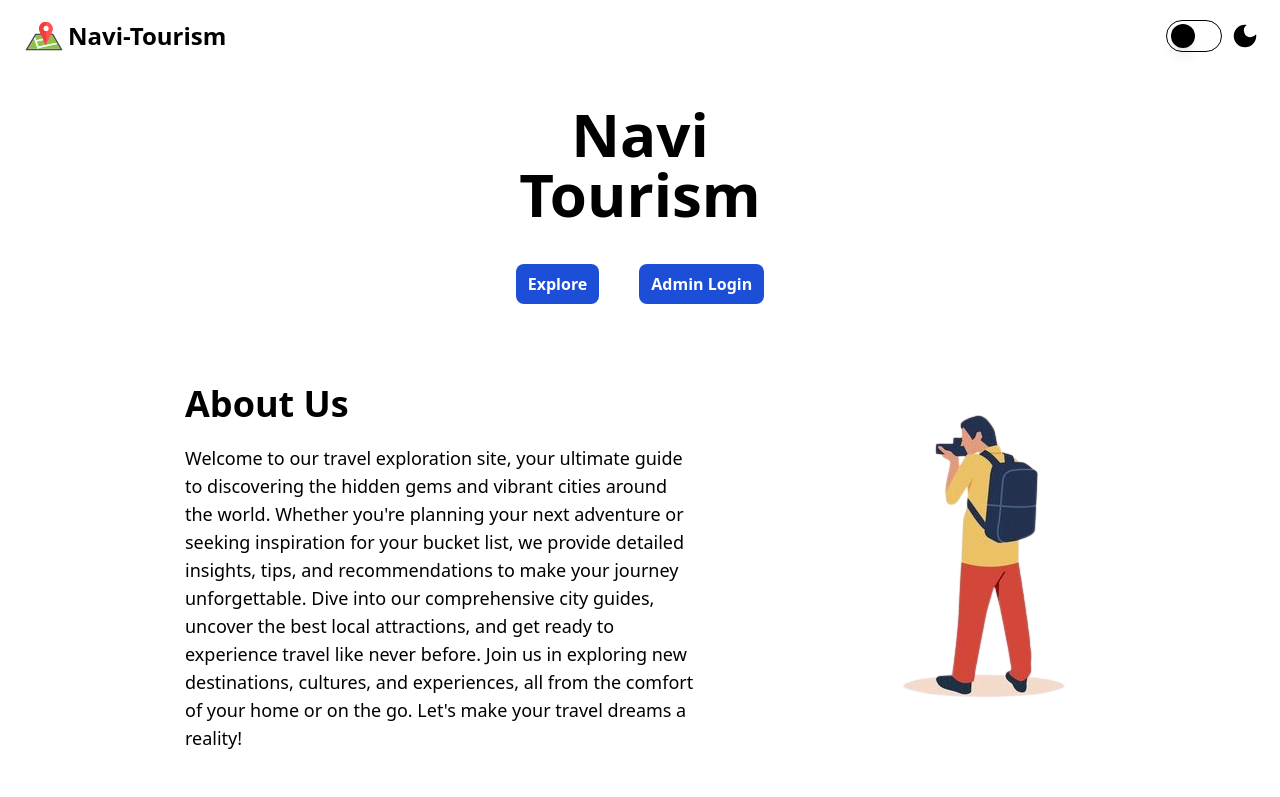
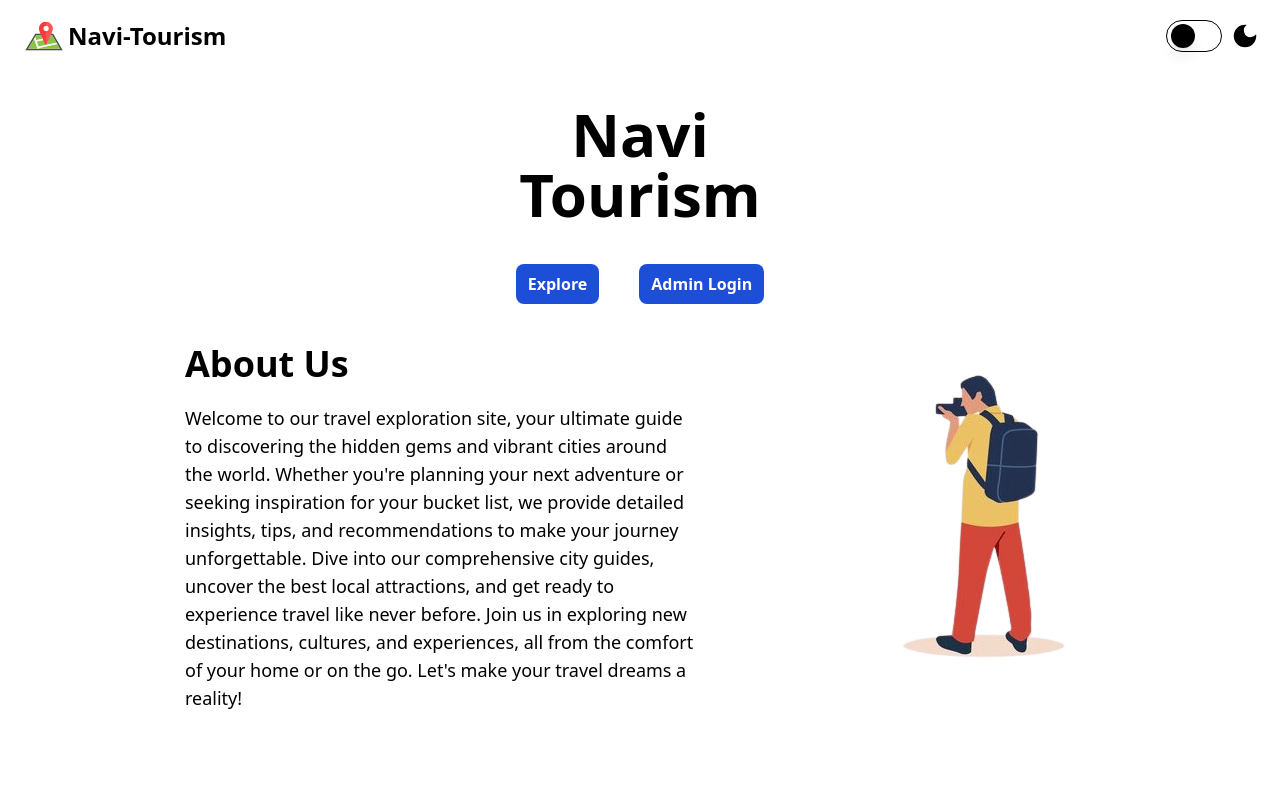
Before and after one commit to nikhil3113/Navi-Tourism, a React (Vite) app in the folder client/: page / in a window 1280 px wide. Shown: the top 797 px of the page. Built offline with nearby package versions, Linux system fonts and the light colour scheme.

Commit message:
solved screen issue

```diff
--- a/client/src/pages/City/City.jsx
+++ b/client/src/pages/City/City.jsx
@@ -117,7 +117,9 @@ const City = () => {
                   </div>
                 ))
               ) : (
-                <p>No cities found.</p>
+                <div className="mt-20 text-4xl dark:text-white text-gray-800">
+                  <p>No cities found.</p>
+                </div>
               )}
             </div>
           </div>
--- a/client/src/pages/Home.jsx
+++ b/client/src/pages/Home.jsx
@@ -22,11 +22,11 @@ const Home = () => {
 
   return (
     <>
-      <div className={`${darkMode && "dark"}`}>
-        <div className="dark:bg-gray-800 h-full ">
+      <div className={`${darkMode && "dark"} flex flex-col min-h-screen` }>
+        <div className="dark:bg-gray-800 flex flex-col flex-grow">
           <NavBar />
           <div className="flex flex-col my-8">
-            <div className="flex flex-col justify-center items-center mb-20">
+            <div className="flex flex-col justify-center items-center">
               <h1 className="text-6xl font-extrabold text-center dark:text-white">
                 Navi <br /> Tourism
               </h1>
@@ -56,7 +56,7 @@ const Home = () => {
               </div>
             </div>
 
-            <div className="flex xl:flex-row md:flex-row flex-col justify-evenly items-center dark:text-white  ">
+            <div className="flex xl:flex-row md:flex-row flex-col justify-evenly items-center dark:text-white mt-10 ">
               <div className="sm:w-[40%] w-[80%] sm:mb-0 mb-10">
                 <h1 className="text-4xl font-bold mb-5">About Us</h1>
                 <p className="text-lg">
@@ -110,7 +110,7 @@ const Home = () => {
               </div>
             </div>
 
-            <div className="flex xl:flex-row md:flex-row flex-col justify-evenly items-center mt-20 dark:text-white">
+            <div className="flex xl:flex-row md:flex-row flex-col justify-evenly items-center mt-20 dark:text-white ">
               <div className="sm:w-[40%] w-[80%] sm:mb-0 mb-10">
                 <h1 className="text-4xl font-bold mb-5">Our Mission</h1>
                 <p className="text-lg">
--- a/client/src/pages/Location/Location.jsx
+++ b/client/src/pages/Location/Location.jsx
@@ -86,7 +86,7 @@ const Location = () => {
                   </div>
                 ))
               ) : (
-                <p>No Location found.</p>
+                <p className="text-center text-4xl ml-20 font-bold dark:text-white mt-20">No Location found :(</p>
               )}
             </div>
           </div>
```
